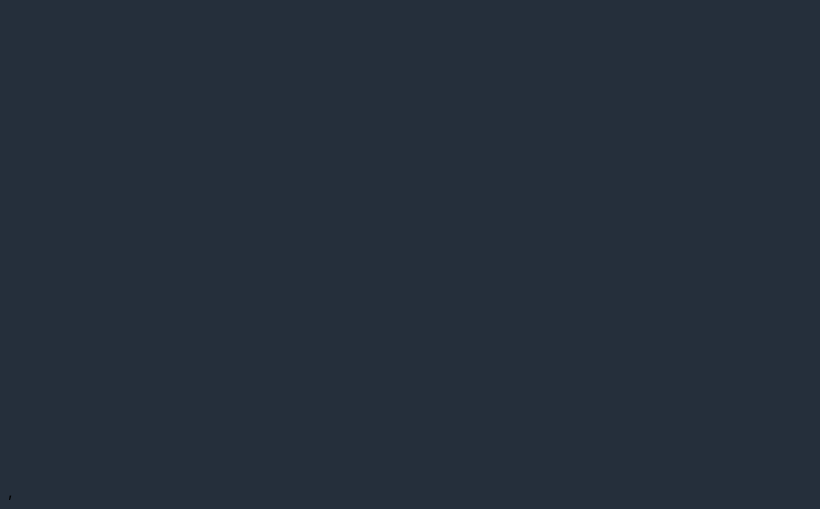
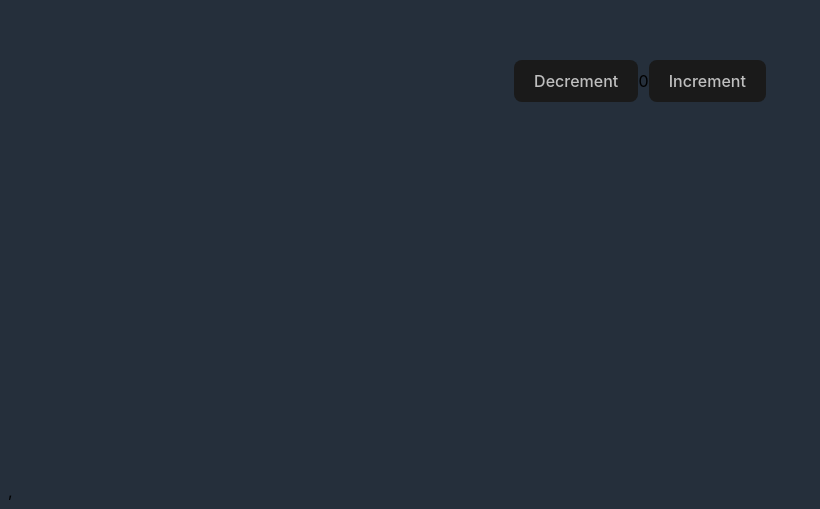
Before and after one commit to adidde1073/personal-website, a React (Vite) app: page /about in a window 1280 px wide. Shown: the part 327-836 px from the top of the page, without its empty margins (0-820 px from the left). Built offline with nearby package versions, Linux system fonts and the light colour scheme.

Commit message:
chore: fix build issue

```diff
--- a/src/pages/about/about.tsx
+++ b/src/pages/about/about.tsx
@@ -3,7 +3,7 @@ import Counter from '../../features/counter/counter';
 function About() {
   return (
     <div>
-
+      <Counter></Counter>
     </div>
   );
 }
```
